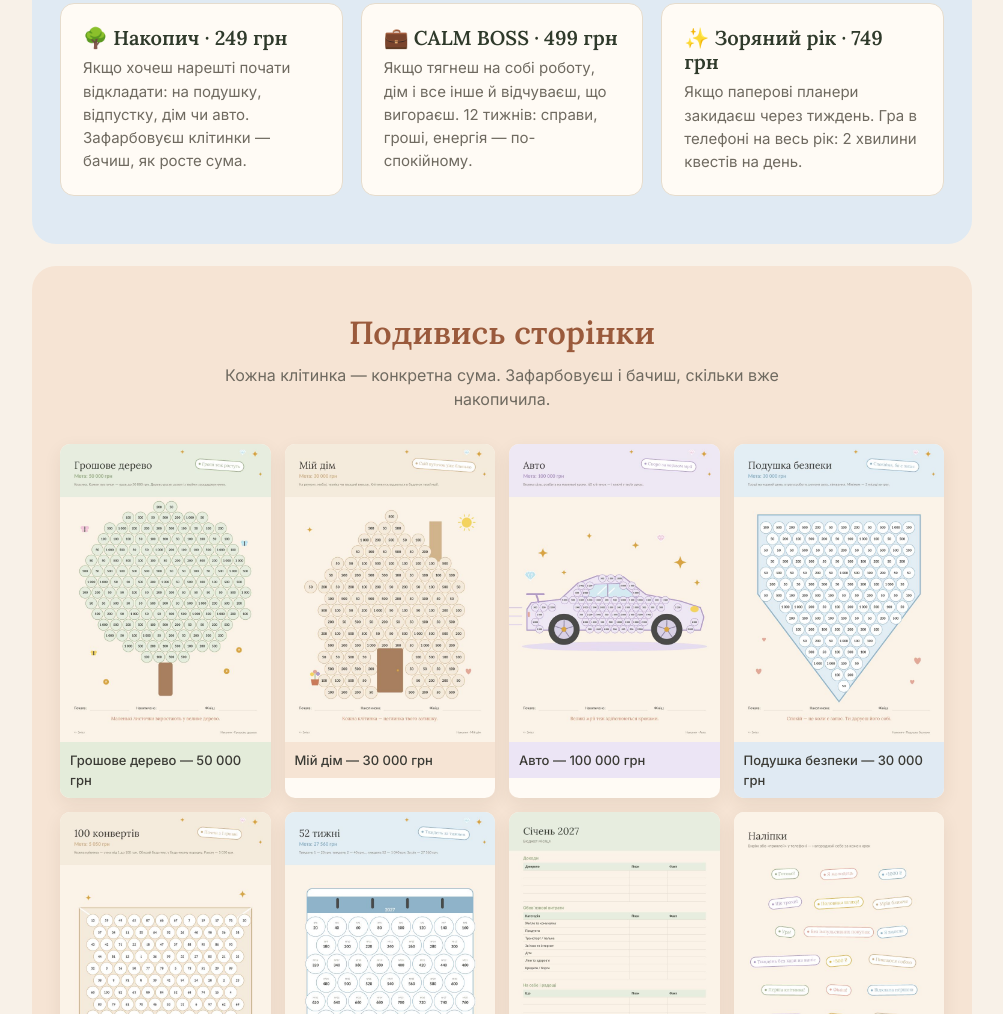
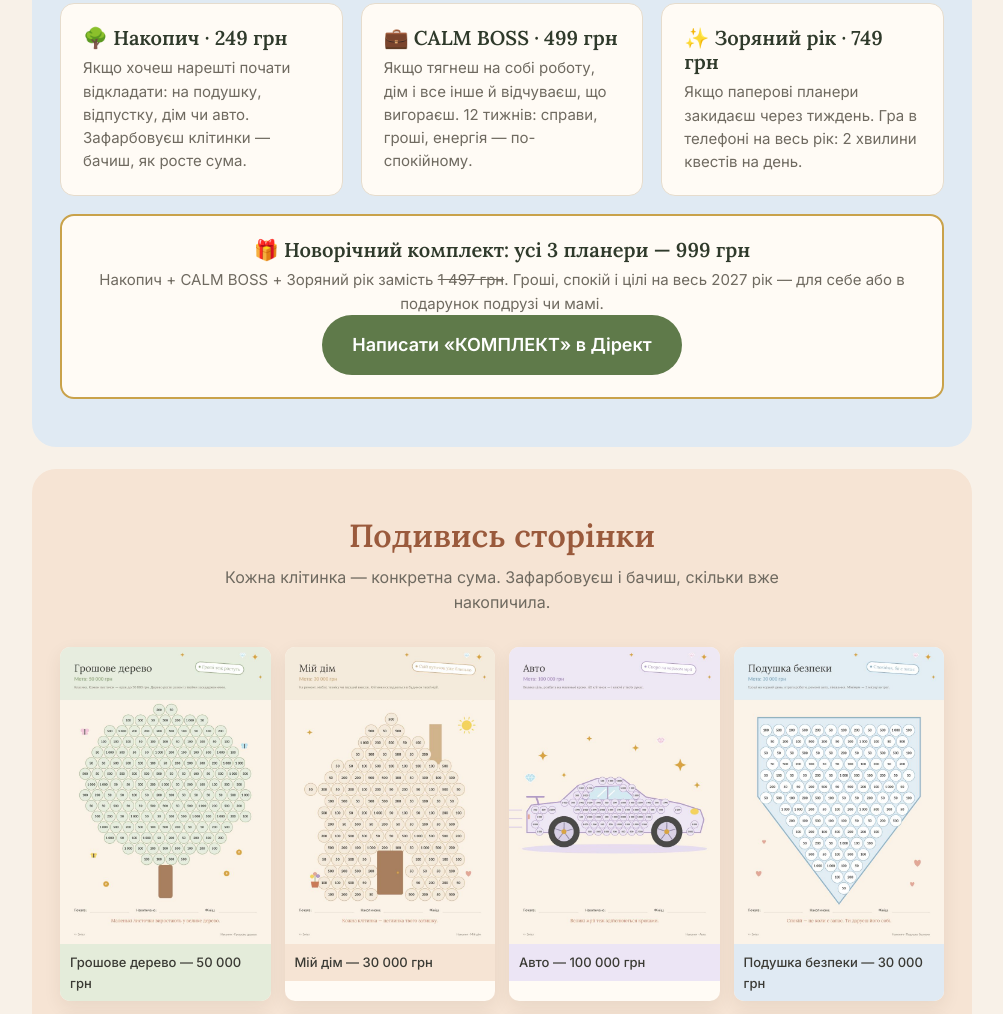
Before and after one commit to a60282523-beep/nakopych, a plain HTML site: page index.html in a window 1280 px wide. Shown: the part 2161-3175 px from the top of the page, without its empty margins (138-1141 px from the left). Drawn offline with Linux system fonts and the light colour scheme.

Commit message:
Bundle: all 3 planners 999 UAH

```diff
--- a/index.html
+++ b/index.html
@@ -130,6 +130,11 @@
       <a href="calmboss.html" class="card" style="text-decoration:none;color:inherit"><h3>💼 CALM BOSS · 499 грн</h3><p>Якщо тягнеш на собі роботу, дім і все інше й відчуваєш, що вигораєш. 12 тижнів: справи, гроші, енергія — по-спокійному.</p></a>
       <a href="zoriany.html" class="card" style="text-decoration:none;color:inherit"><h3>✨ Зоряний рік · 749 грн</h3><p>Якщо паперові планери закидаєш через тиждень. Гра в телефоні на весь рік: 2 хвилини квестів на день.</p></a>
     </div>
+    <div class="card" style="margin-top:18px;text-align:center;border:2px solid #c9a24a">
+      <h3>🎁 Новорічний комплект: усі 3 планери — 999 грн</h3>
+      <p>Накопич + CALM BOSS + Зоряний рік замість <s>1 497 грн</s>. Гроші, спокій і цілі на весь 2027 рік — для себе або в подарунок подрузі чи мамі.</p>
+      <a class="btn" href="https://ig.me/m/nakopych_challenge">Написати «КОМПЛЕКТ» в Дірект</a>
+    </div>
   </section>
 
   <section class="s-peach">
```
